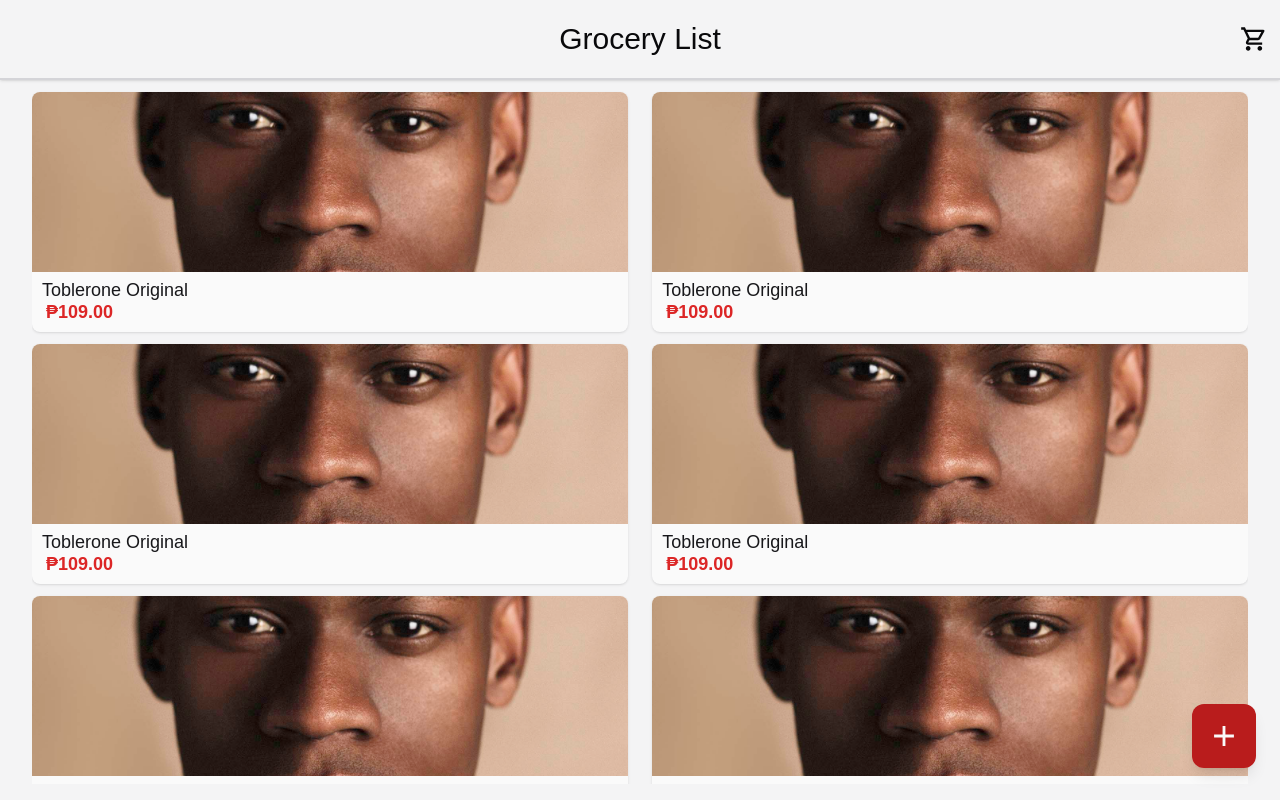
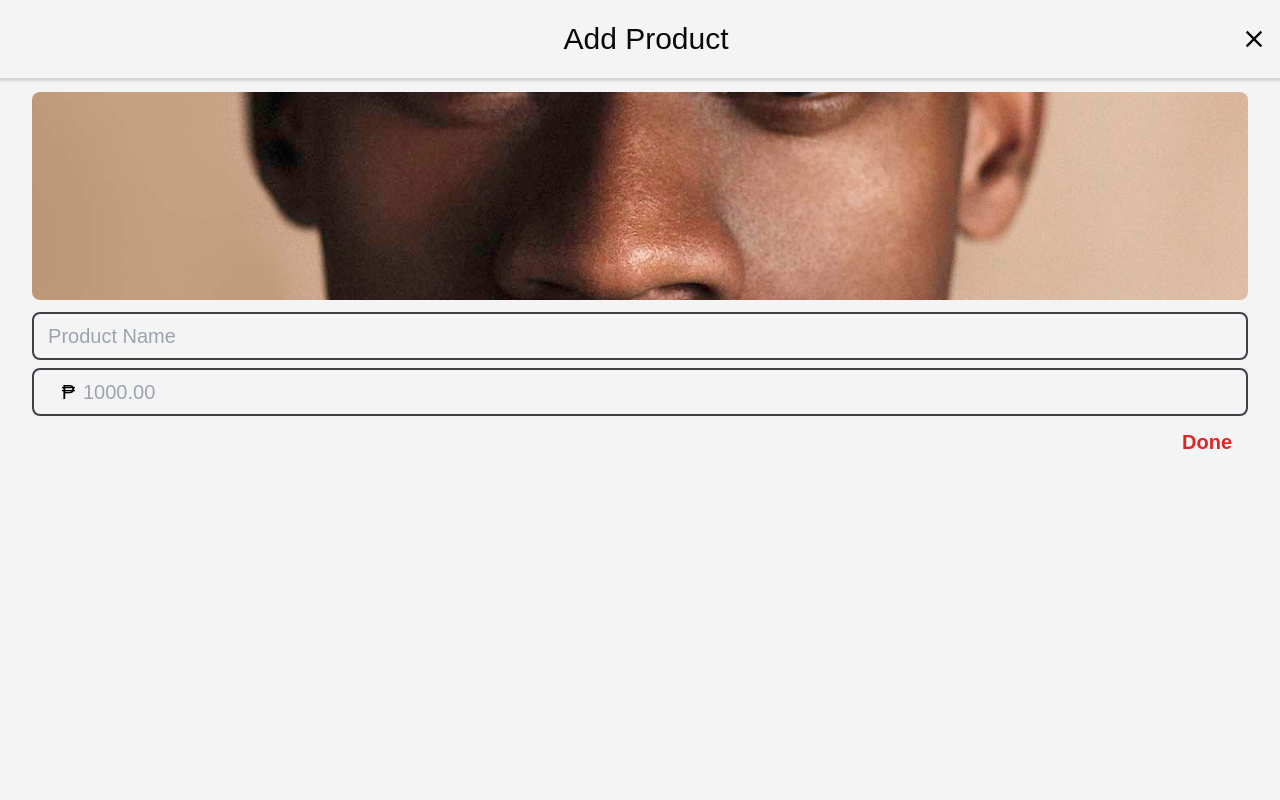
Before and after one commit to KarlCabasagan/-React-Grocery-List, a React (Vite) app: page / in a window 1280 px wide. Both pictures are taken after a click on the button 1224 px from the left and 736 px from the top of the page. Built offline with nearby package versions, Linux system fonts and the light colour scheme.

Commit message:
Front End Completed

```diff
--- a/src/AddProductButton.jsx
+++ b/src/AddProductButton.jsx
@@ -6,8 +6,8 @@
     const [addProductModal, setAddProductModal] = useContext(AddProductContext)
 
     return(
-        <div className=" fixed bottom-8 right-6 z-20 rounded-xl shadow-lg">
-            <button onClick={() => setAddProductModal(!addProductModal)} className="w-16 h-16 bg-red-700 flex justify-center items-center rounded-xl">
+        <div className=" fixed bottom-8 right-6 z-10 rounded-xl shadow-lg">
+            <button onClick={() => setAddProductModal(!addProductModal)} className="w-14 h-14 bg-red-700 flex justify-center items-center rounded-xl">
                 <svg xmlns="http://www.w3.org/2000/svg" height="34px" viewBox="0 -960 960 960" width="34px" fill="#fafafa"><path d="M440-440H200v-80h240v-240h80v240h240v80H520v240h-80v-240Z"/></svg>
             </button>
         </div>
--- /dev/null
+++ b/src/AddProductForm.jsx
@@ -0,0 +1,28 @@
+
+function AddProductForm() {
+    return(
+        <div className="w-[95%] h-auto mt-[92px] flex flex-col items-center">
+            <div className="w-full h-52">
+                <img src="images/test.jpg" alt="Toblerone.jpg" className="max-h-[100%] min-h-[100%] w-full object-cover rounded-lg" />
+            </div>
+            <div className="w-full h-auto mt-3">
+                <div className="w-full h-auto border-zinc-700 border-2 flex justify-center rounded-lg">
+                    <input className="w-[99%] p-2 bg-inherit focus:outline-none text-xl" type="text" placeholder="Product Name" />
+                </div>
+                <div className="w-full h-auto mt-2">
+                    <div className="w-full h-auto border-zinc-700 border-2 flex justify-center rounded-lg">
+                        <h4 className="text-xl flex justify-center items-center ml-2">₱</h4>
+                        <input className="w-[95%] p-2 bg-inherit focus:outline-none text-xl" type="number" placeholder="1000.00" />
+                    </div>
+                </div>
+                <div className="w-full h-auto mt-3 flex justify-end">
+                    <button className="mr-4 text-xl font-semibold text-red-600">
+                        Done
+                    </button>
+                </div>
+            </div>
+        </div>
+    )
+}
+
+export default AddProductForm
--- /dev/null
+++ b/src/AddProductHeader.jsx
@@ -0,0 +1,21 @@
+import { useContext } from "react"
+import { AddProductContext } from "./App"
+
+function AddProductHeader() {
+
+    const [addProductModal, setAddProductModal] = useContext(AddProductContext)
+
+    return(
+        <div className="w-full h-20 bg-zinc-100 border-b-2 border-zinc-300 flex justify-between items-center fixed shadow">
+            <div className="w-[28px] ml-3"></div>
+            <div className="ml-3">
+                <h1 className="text-zinc-950 text-3xl">Add Product</h1>
+            </div>
+            <div className="mr-3">
+                <svg onClick={() => setAddProductModal(false)} xmlns="http://www.w3.org/2000/svg" height="28px" viewBox="0 -960 960 960" width="28px" fill="#09090B"><path d="m256-200-56-56 224-224-224-224 56-56 224 224 224-224 56 56-224 224 224 224-56 56-224-224-224 224Z"/></svg>
+            </div>
+        </div>
+    )
+}
+
+export default AddProductHeader
--- /dev/null
+++ b/src/AddProductModal.jsx
@@ -0,0 +1,18 @@
+import { useContext } from "react"
+import { AddProductContext } from "./App"
+import AddProductHeader from "./AddProductHeader"
+import AddProductForm from "./AddProductForm"
+
+function AddProductModal() {
+
+    const [addProductModal, setAddProductModal] = useContext(AddProductContext)
+
+    return(
+        <div className={(addProductModal ? "z-40 opacity-100" : "opacity-0 z-[-1]") + " w-screen h-screen max-h-screen flex flex-col items-center bg-zinc-100 fixed transition ease-in-out duration-200"}>
+            <AddProductHeader />
+            <AddProductForm />
+        </div>
+    )
+}
+
+export default AddProductModal
--- a/src/App.jsx
+++ b/src/App.jsx
@@ -3,14 +3,18 @@
 import CardsArea from "./CardsArea.jsx"
 import CartModal from './CartModal.jsx'
 import AddProductButton from './AddProductButton.jsx'
+import AddProductModal from './AddProductModal.jsx'
+import ProductModalOverlay from './ProductModalOverlay.jsx'
 
 export const CartContext = createContext(false)
 export const AddProductContext = createContext(false)
+export const ProductContext = createContext(false)
 
 function App() {
 
   const [cartModal, setCartModal] = useState(false)
   const [addProductModal, setAddProductModal] = useState(false)
+  const [productModal, setProductModal] = useState(false)
 
   return (
     <div className='w-screen max-h-screen h-screen bg-zinc-100 flex items-center flex-col overflow-y-hidden'>
@@ -18,8 +22,14 @@
         <CartModal showModal={cartModal}/>
         <Header />
       </CartContext.Provider>
-      <CardsArea />
+
+      <ProductContext.Provider value={[productModal, setProductModal]}>
+        <ProductModalOverlay />
+        <CardsArea />
+      </ProductContext.Provider>
+
       <AddProductContext.Provider value={[addProductModal, setAddProductModal]}>
+        <AddProductModal />
         <AddProductButton />
       </AddProductContext.Provider>
     </div>
--- a/src/Card.jsx
+++ b/src/Card.jsx
@@ -1,22 +1,12 @@
-import { useState } from "react"
+import { useContext, useState } from "react"
+import { ProductContext } from "./App"
 
 function Card() {
 
-    const [modalShow, setModalShow] = useState(false)
-
-    function clicked() {
-        setModalShow(m => !m)
-
-        if(modalShow === true) {
-            console.log("True")
-        }
-        else {
-            console.log("False")
-        }
-    }
+    const [productModal, setProductModal] = useContext(ProductContext)
 
     return(
-        <div onClick={() => clicked(modalShow)} className="w-[49%] h-60 bg-zinc-50 mt-3 rounded-lg flex flex-col items-center shadow">
+        <div onClick={() => setProductModal(!productModal)} className="w-[49%] h-60 bg-zinc-50 mt-3 rounded-lg flex flex-col items-center shadow">
             <img src="images/test.jpg" alt="Toblerone.jpg" className="max-h-[75%] min-h-[75%] w-full object-cover rounded-t-lg" />
             <div className="w-[98%] mt-1 ml-2">
                 <h4 className="w-[95%] text-zinc-900 text-lg truncate">Toblerone Original</h4>
--- /dev/null
+++ b/src/ProductModal.jsx
@@ -0,0 +1,35 @@
+import { useContext } from "react"
+import { ProductContext } from "./App"
+
+function ProductModal() {
+
+    const [productModal, setProductModal] = useContext(ProductContext)
+
+    return(
+        <div className={(productModal ? "h-full" : "h-[0px]") + " z-[51] w-screen max-h-[50%] flex justify-center items-center bg-zinc-100 fixed bottom-0 rounded-t-3xl transition-all ease-in duration-[200ms]"}>
+            <div className="w-[90%] h-[90%] flex flex-col">
+                <div className="w-full min-h-[60%] max-h-[60%] h-[60%] relative flex justify-center items-center">
+                    <div className="absolute bg-white rounded-full p-1.5 top-2 right-2 flex items-center justify-center">
+                        <svg xmlns="http://www.w3.org/2000/svg" height="30px" viewBox="0 -960 960 960" width="30px" fill="#dc2626"><path d="M280-120q-33 0-56.5-23.5T200-200v-520h-40v-80h200v-40h240v40h200v80h-40v520q0 33-23.5 56.5T680-120H280Zm400-600H280v520h400v-520ZM360-280h80v-360h-80v360Zm160 0h80v-360h-80v360ZM280-720v520-520Z"/></svg>
+                    </div>
+                    <img src="images/test.jpg" alt="Toblerone.jpg" className="max-h-[100%] min-h-[100%] w-full object-cover rounded-lg shadow-lg" />
+                </div>
+                <div className="w-full h-auto mt-3">
+                    <input className="bg-inherit w-full text-2xl focus:outline-none truncate" type="text" value={"Toblerone Original"}/>
+                    <hr className="mt-1 mb-1 border-zinc-300"/>
+                    <div className="w-full flex items-center">
+                        <h4 className="text-2xl pr-1 font-semibold text-red-600">₱</h4>
+                        <input className="bg-inherit w-full text-2xl focus:outline-none font-semibold text-red-600" type="number" value="109.00"/>
+                    </div>
+                </div>
+                <div className="w-full flex justify-end">
+                    <button className="bg-red-700 p-3 font-semibold text-zinc-100 rounded-lg">
+                        Add to Cart
+                    </button>
+                </div>
+            </div>
+        </div>
+    )
+}
+
+export default ProductModal
--- /dev/null
+++ b/src/ProductModalOverlay.jsx
@@ -0,0 +1,18 @@
+import { useContext, useEffect } from "react"
+import ProductModal from "./ProductModal"
+import { ProductContext } from "./App"
+
+function ProductModalOverlay() {
+
+    const [productModal, setProductModal] = useContext(ProductContext)
+
+    return(
+        <>
+            <div onClick={() => setProductModal(false)} className={(productModal ? "z-50 opacity-25" : "z-[-1] opacity-0") + " w-screen max-h-screen h-screen bg-zinc-700 fixed transition ease-in-out duration-200"}>
+            </div>
+            <ProductModal />
+        </>
+    )
+}
+
+export default ProductModalOverlay
```
